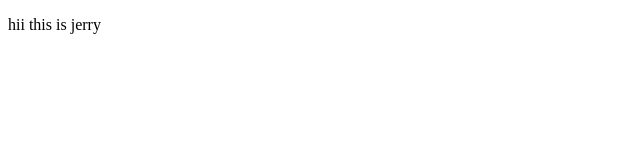
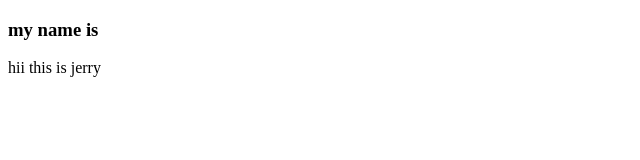
Before and after one commit to jerrry45/coursera_assignmnt, a plain HTML site: page new/index.html in a window 1280 px wide. Shown: the whole page, without its empty margins (0-640 px from the left). Drawn offline with Linux system fonts and the light colour scheme.

Commit message:
assignment

```diff
--- a/new/index.html
+++ b/new/index.html
@@ -4,6 +4,7 @@
 	<title>module2 assignment</title>
 </head>
 <body>
+	<h3>my name is</h3>
 <p>hii this is jerry</p>
 </body>
 </html>
```
